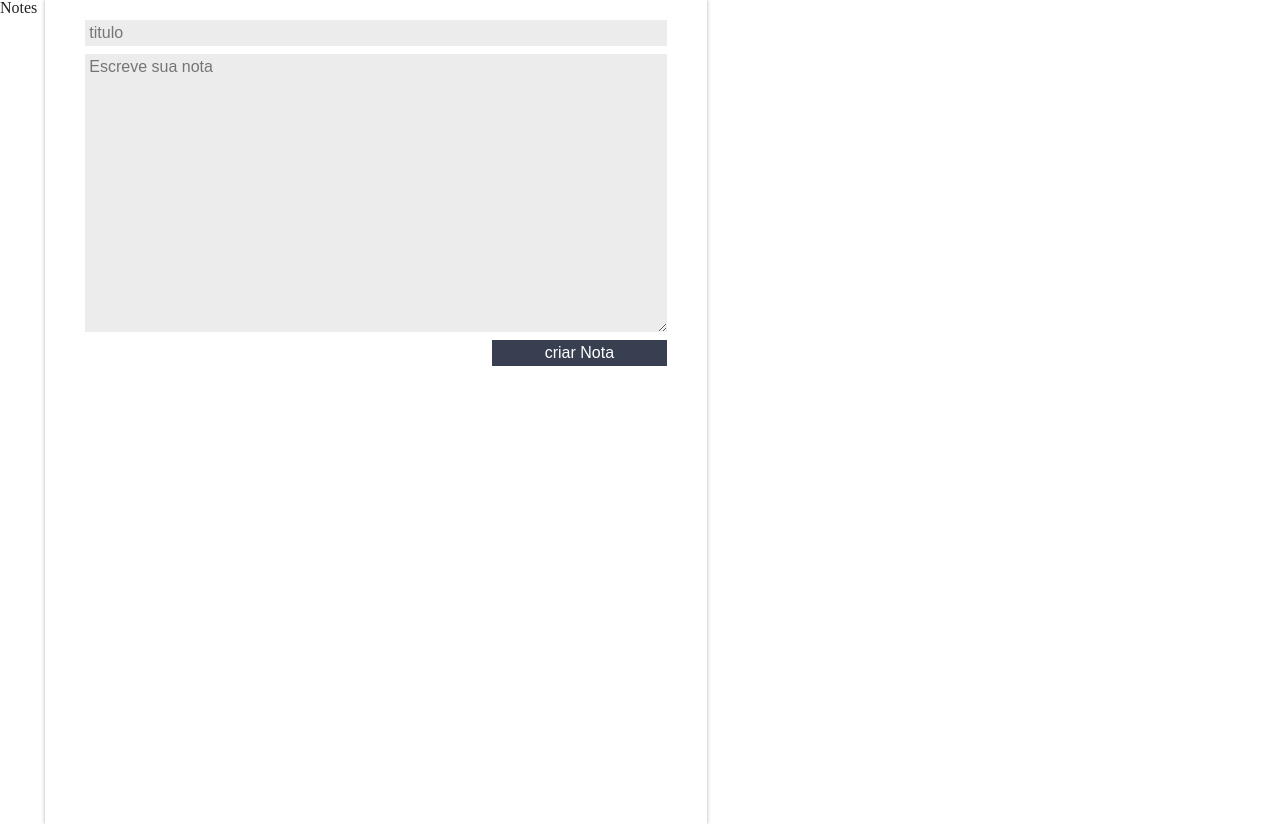
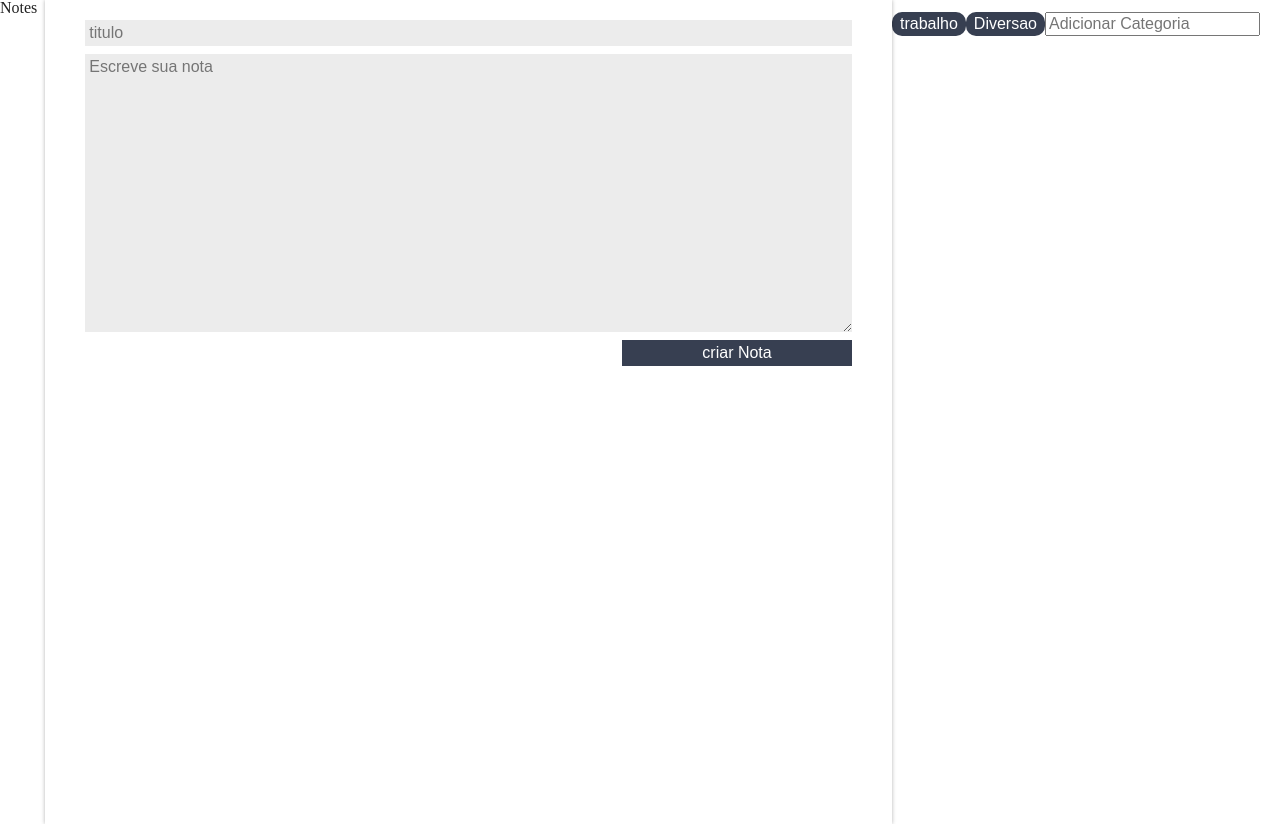
Before and after one commit to willsantos/AluraNotes, a React (Create React App) app: page / in a window 1280 px wide. Built offline with nearby package versions, Linux system fonts and the light colour scheme.

Commit message:
Add Categorias

```diff
--- a/src/App.js
+++ b/src/App.js
@@ -2,6 +2,7 @@ import React from 'react';
 import { Component } from 'react';
 import FormularioCadastro from './components/FormularioCadastro';
 import ListaDeNotas from './components/ListaDeNotas';
+import ListaCategorias from './components/ListaCategorias';
 import './assets/App.css';
 import './assets/index.css';
 class App extends Component {
@@ -9,7 +10,8 @@ class App extends Component {
   constructor(){
     super();
     this.state = {
-      notas:[]
+      notas:[],
+      categorias:["trabalho","Diversao"]
     };
   }
 
@@ -29,12 +31,27 @@ class App extends Component {
     console.log('deletar Nota');
   }
 
+  adicionarCategoria(categoria){
+    const novoArrayCategorias = [...this.state.categorias, categoria];
+    const novoEstado = {...this.state,categorias:novoArrayCategorias};
+    this.setState(novoEstado);
+  }
   render(){
     return (
       <section className="conteudo">
         <h1>Notes&nbsp;&nbsp;</h1>
         <FormularioCadastro criarNota={this.criarNota.bind(this)}/>
-        <ListaDeNotas notas={this.state.notas} apagarNota={this.deletarNota.bind(this)}/>
+        <main>
+        <ListaCategorias
+          adicionarCategoria={this.adicionarCategoria.bind(this)}
+          categorias={this.state.categorias}
+        />
+        <ListaDeNotas
+          notas={this.state.notas}
+          apagarNota={this.deletarNota.bind(this)}
+        />
+        </main>
+
 
       </section>
 
--- /dev/null
+++ b/src/components/ListaCategorias/ListaCategorias.jsx
@@ -0,0 +1,39 @@
+import React, { Component } from 'react';
+import './style.css';
+
+class ListaCategorias extends Component {
+
+    _handleEventoInput(e){
+         if(e.key === 'Enter'){
+            let categoria = e.target.value;
+
+            this.props.adicionarCategoria(categoria);
+        }
+        console.log(e);
+    }
+
+    render() {
+        return (
+            <section className="lista-categorias">
+                <ul className="lista-categorias_lista">
+                    {this.props.categorias.map((categoria,index)=>{
+                        return(
+                            <li key={index} className="lista-categorias_item">
+                                {categoria}
+                            </li>
+                        );
+                    })}
+
+                </ul>
+                <input
+                    type="text"
+                    className="lista-categorias_input"
+                    placeholder="Adicionar Categoria"
+                    onKeyUp={this._handleEventoInput.bind(this)}
+                />
+            </section>
+         );
+    }
+}
+
+export default ListaCategorias;
--- /dev/null
+++ b/src/components/ListaCategorias/index.js
@@ -0,0 +1,2 @@
+import ListaCategorias from './ListaCategorias';
+export default ListaCategorias;
```
